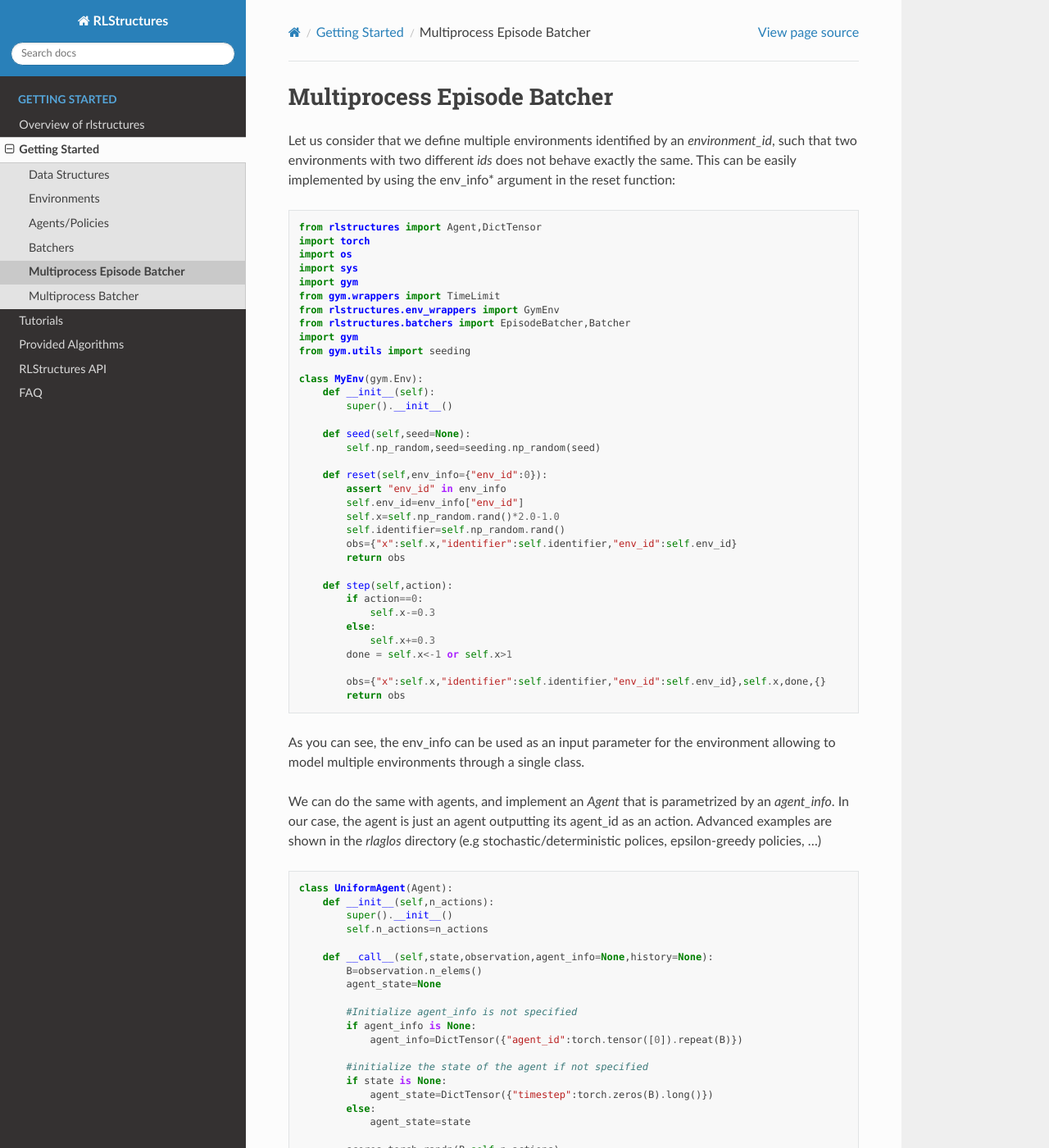
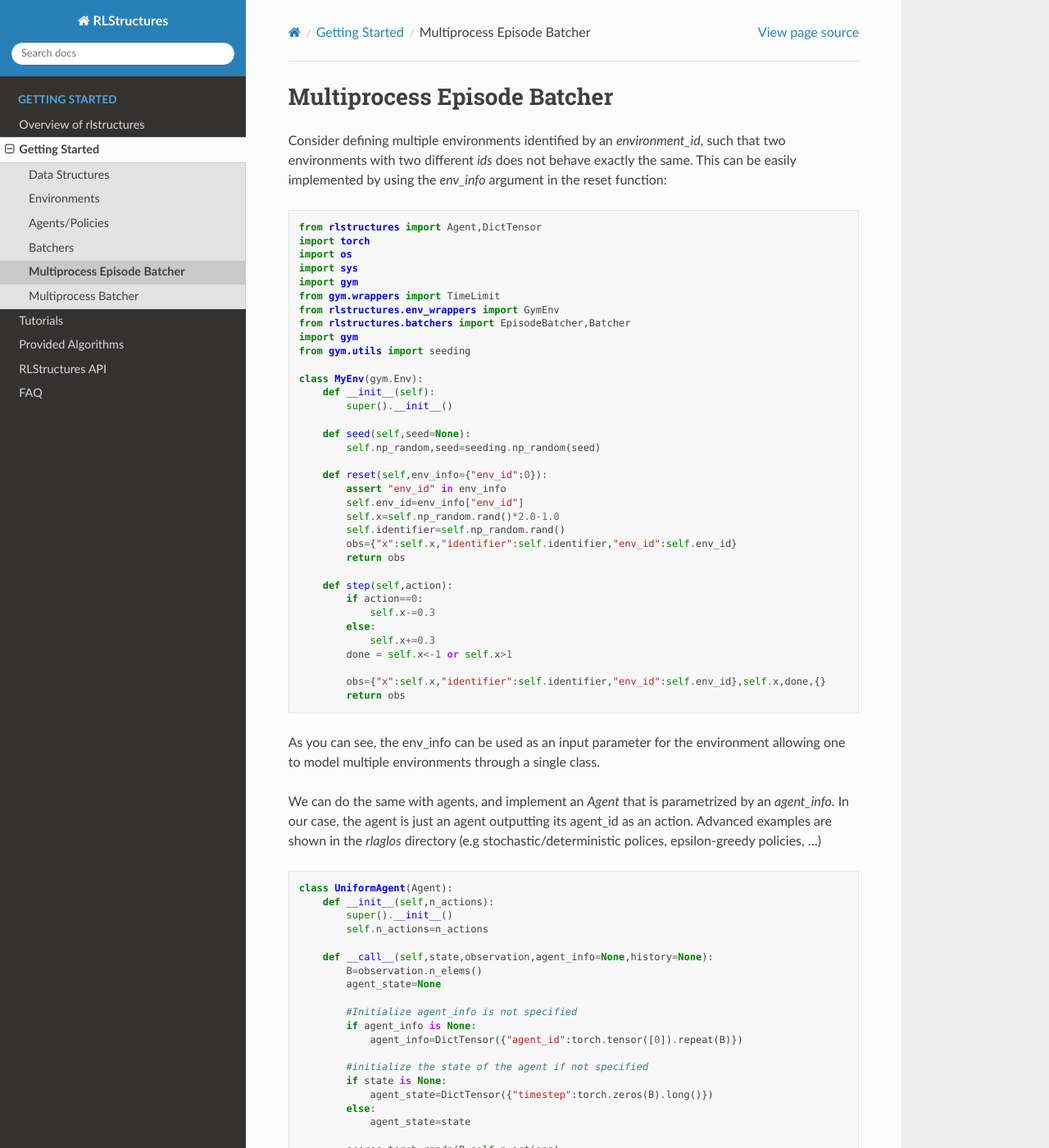
Before and after one commit to facebookresearch/rlstructures, a Sphinx documentation site: the page built from sphinx_docs/source/gettingstarted/MultiProcessEpisodeBatcher.rst, in a window 1280 px wide and 1400 px high. Shown: the whole window at 82% size. Built offline with Sphinx 7.4.7 and the Read the Docs theme 2.0.0, drawn with Linux system fonts in a browser that asks for light colours.

Commit message:
Update MultiProcessEpisodeBatcher.rst

```diff
--- a/sphinx_docs/source/gettingstarted/MultiProcessEpisodeBatcher.rst
+++ b/sphinx_docs/source/gettingstarted/MultiProcessEpisodeBatcher.rst
@@ -1,7 +1,7 @@
 Multiprocess Episode Batcher
 ============================
 
-Let us consider that we define multiple environments identified by an *environment_id*, such that two environments with two different *ids* does not behave exactly the same. This can be easily implemented by using the env_info* argument in the reset function:
+Consider defining multiple environments identified by an *environment_id*, such that two environments with two different *ids* does not behave exactly the same. This can be easily implemented by using the *env_info* argument in the reset function:
 
 .. code-block:: python
 
@@ -41,7 +41,7 @@ Let us consider that we define multiple environments identified by an *environme
             obs={"x":self.x,"identifier":self.identifier,"env_id":self.env_id},self.x,done,{}
             return obs
 
-As you can see, the env_info can be used as an input parameter for the environment allowing to model multiple environments through a single class.
+As you can see, the env_info can be used as an input parameter for the environment allowing one to model multiple environments through a single class.
 
 We can do the same with agents, and implement an *Agent* that is parametrized by an *agent_info*. In our case, the agent is just an agent outputting its agent_id as an action. Advanced examples are shown in the *rlaglos* directory (e.g stochastic/deterministic polices, epsilon-greedy policies, ...)
 
```
